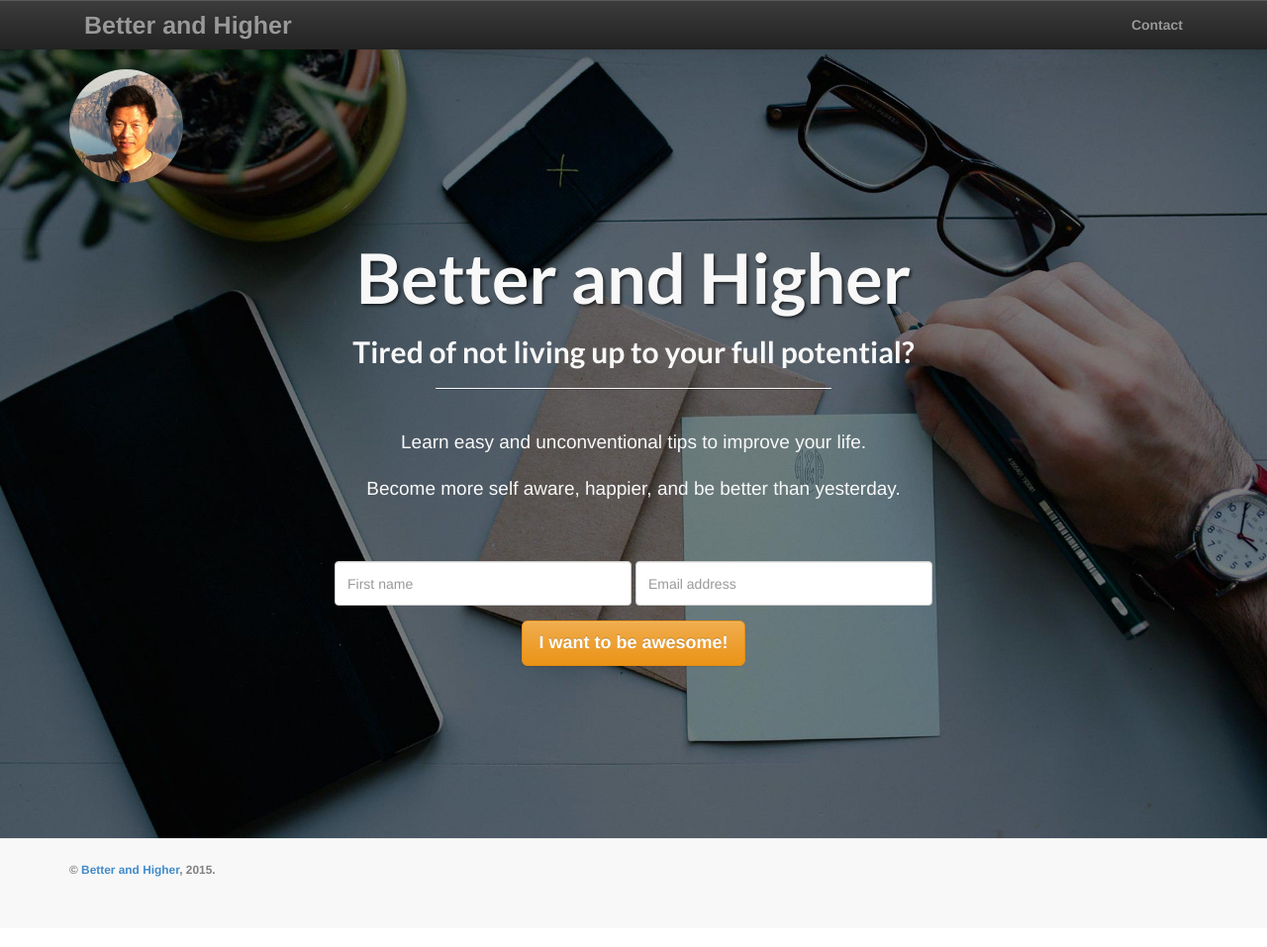
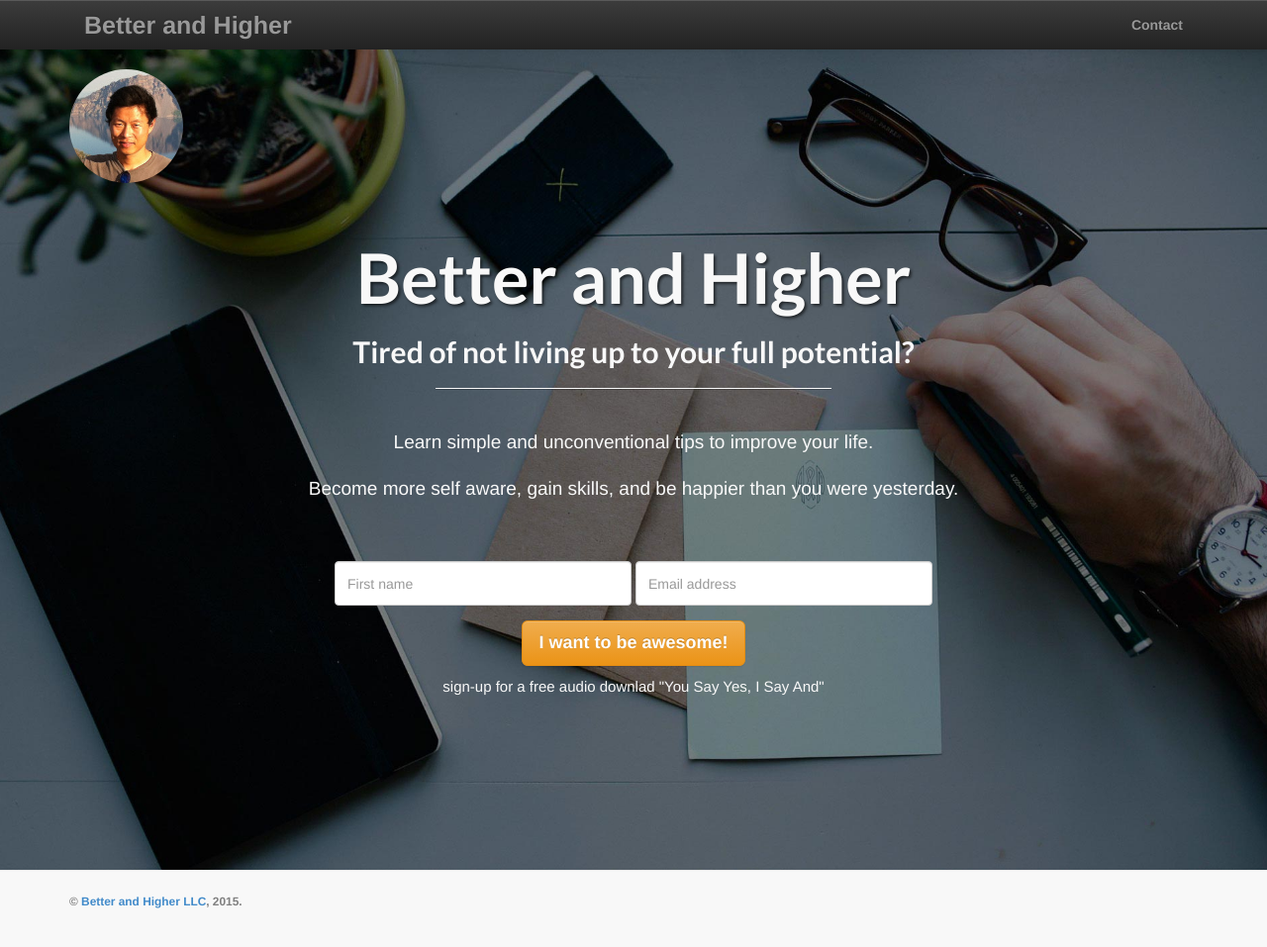
Before and after one commit to BetterandHigher/betterandhigher.github.io, a Jekyll site: the page built from index.html, in a window 1280 px wide and 970 px high. Shown: the top 957 px of the window at 99% size. Built offline with Jekyll 4.4.1, drawn with Linux system fonts in a browser that asks for light colours; nearby versions of some CDN libraries.

Commit message:
small updates

```diff
--- a/_includes/footer.html
+++ b/_includes/footer.html
@@ -3,7 +3,7 @@
     <div class="row">
       <div class="col-lg-6 col-sm-6">
         <small>
-          &copy; <a href="http://BetterandHigher.com">Better and Higher</a>, 2015.
+          &copy; <a href="http://BetterandHigher.com">Better and Higher LLC</a>, 2015.
         </small>
       </div>
       <div class="col-lg-6 col-sm-6">
--- a/_includes/theme/landing-page.css
+++ b/_includes/theme/landing-page.css
@@ -18,6 +18,7 @@ body, h1, h2, h3, h4, h5, h6 {
 	padding-bottom: 50px;
 	color: #f8f8f8;
 	background: url({{BASE_PATH}}/assets/images/intro-bg.jpg) no-repeat center center;
+	/*background-color: #444444;*/
 	background-size: cover;
 	text-align: center;
 }
--- a/index.html
+++ b/index.html
@@ -10,7 +10,7 @@ description: "Become better than yesterday, happier than yesterday.  Rise higher
 
         <div class="row">
           <div class="col-xs-6 col-sm-3">
-            <img class="img-circle img-responsive img-center" alt="david profile" src="{{BASE_PATH}}/assets/images/team/david_face.jpg">
+            <a href="#"><img class="img-circle img-responsive img-center" alt="david profile" src="{{BASE_PATH}}/assets/images/team/david_face.jpg"></a>
           </div>
         </div>
 
@@ -23,16 +23,17 @@ description: "Become better than yesterday, happier than yesterday.  Rise higher
                     <br />
 
                     <p class="lead">
-                    Learn easy and unconventional tips to improve your life.
+                    Learn simple and unconventional tips to improve your life.
                     </p>
                     <p class="lead">
-                    Become more self aware, happier, and be better than yesterday.
+                    Become more self aware, gain skills, and be happier than you were yesterday.
                     </p>
 
                     <br /><br />
                     <ul class="list-inline">
                         {% include mailchimp %}
                     </ul>
+                    <p>sign-up for a free audio downlad "You Say Yes, I Say And"</p>
                     <!-- <ul class="list-inline intro-social-buttons">
                         <li><a target="_" href="http://www.meetup.com/ProductManagementFastTrack/" class="btn btn-default btn-lg"><i class="fa fa-calendar fa-fw"></i> <span class="network-name">Meetup</span></a>
                         </li>
```
